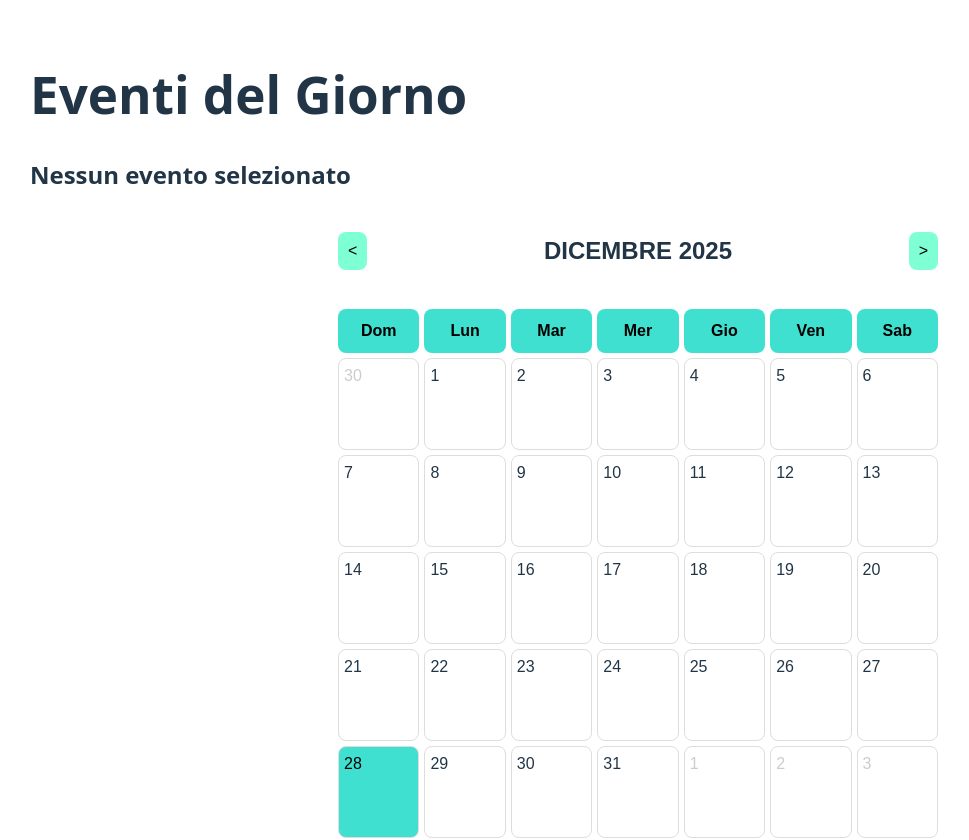
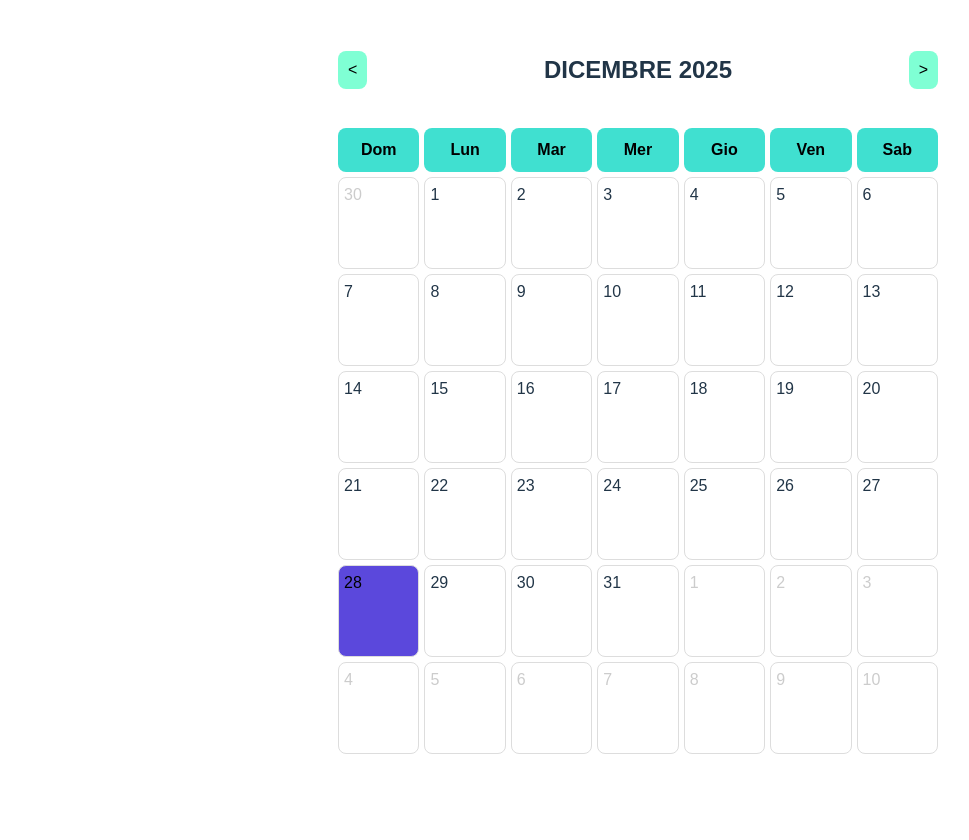
Before and after one commit to levo1312/Public-Project, a React (Vite) app: page / in a window 1280 px wide. Shown: the top 840 px of the page, without its empty margins (2-971 px from the left). After the commit the page ends 800 px from the top, so only its background shows below. Built offline with nearby package versions, Linux system fonts and the light colour scheme.

Commit message:
rinuncia dell'anteprima eventi per pulizia interfaccia

```diff
--- a/src/App.tsx
+++ b/src/App.tsx
@@ -1,16 +1,23 @@
 import { useState } from 'react'
 import './App.css'
-import Calendar from './components/calendar'
+import Calendar from './components/Calendar'
+import { useCalendarEvents } from './hooks/useCalendarEvents'
 
 function App() {
+  const [selectedDate, setSelectedDate] = useState(new Date())
+  const { events } = useCalendarEvents()
+
+  // Funzione per ottenere eventi per una data
+  const getEventsForDate = (date: Date) => {
+    return events.filter(event => event.start.toDateString() === date.toDateString())
+  }
+
+  const selectedEvents = getEventsForDate(selectedDate)
+
   return (
     <>
-      <div className='viewEvents'>
-        <h1>Eventi del Giorno</h1>
-        <h2>Nessun evento selezionato</h2>
-      </div>
-      <div>
-        <Calendar />
+            <div>
+        <Calendar selectedDate={selectedDate} onDateSelect={setSelectedDate} />
       </div>
     </>
   )
--- a/src/components/Calendar.tsx
+++ b/src/components/Calendar.tsx
@@ -3,9 +3,13 @@ import type { DayInfo } from "../types/calendar";
 import { useCalendarEvents} from "../hooks/useCalendarEvents";
 import './Calendar.css';
 
-const Calendar: React.FC = () => {
+interface CalendarProps {
+  selectedDate: Date;
+  onDateSelect: (date: Date) => void;
+}
+
+const Calendar: React.FC<CalendarProps> = ({ selectedDate, onDateSelect }) => {
     const [currentDate, setCurrentDate] = useState (new Date());         //data odierna
-    const [selectDate, setSelectDate] = useState< Date | null> (null);          //data selezionata
     const { events, onAddEvent } = useCalendarEvents();    //gestione eventi
     const [showModal, setShowmodal] = useState(false);      //stato modale
 
@@ -30,7 +34,7 @@ const Calendar: React.FC = () => {
                 date,
                 isCurrentMonth: date.getMonth() === month,
                 isToday: date.toDateString() === today.toDateString(),
-                isSelected: selectDate ? date.toDateString() === selectDate.toDateString() : false,
+                isSelected: selectedDate ? date.toDateString() === selectedDate.toDateString() : false,
             });
         }
 
@@ -52,17 +56,15 @@ const Calendar: React.FC = () => {
 
 //Gestione selezione giorno
     const handleDayClick = (day: DayInfo) => {
-        setSelectDate(day.date);
+        onDateSelect(day.date);
         setShowmodal(true);
     };
 
 
 //gestione aggiunta evento
     const handleAddEvent = (title: string, note: string) => {
-        if (selectDate) {
-            onAddEvent(selectDate, title, note);
-            setShowmodal(false);
-        }
+        onAddEvent(selectedDate, title, note);
+        setShowmodal(false);
     };
 
 
@@ -97,13 +99,13 @@ const Calendar: React.FC = () => {
                 ))}
         </div>
 
-        {showModal && selectDate && (
+        {showModal && (
             <div className="modal-overlay" onClick={()=> setShowmodal(false)}>
                 <div className="modal-content" onClick={(e) => e.stopPropagation()}>
-                    <h3>Eventi di oggi:{selectDate.toLocaleDateString('it-IT')}</h3>
-                    {events.filter(event => event.start.toDateString() === selectDate.toDateString()).length > 0 ? (
+                    <h3>Eventi:{selectedDate.toLocaleDateString('it-IT')}</h3>
+                    {events.filter(event => event.start.toDateString() === selectedDate.toDateString()).length > 0 ? (
                         <ul>
-                            {events.filter(event => event.start.toDateString() === selectDate.toDateString()).map(event =>(
+                            {events.filter(event => event.start.toDateString() === selectedDate.toDateString()).map(event =>(
                                 <li key={event.id}>{event.title} - {event.note}</li>
                             ))}
                         </ul>
```
